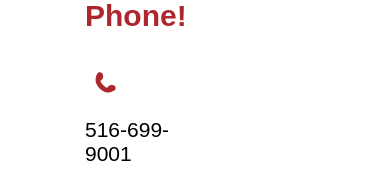
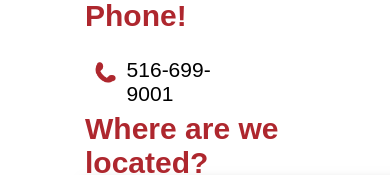
Before and after one commit to PrinceJudah85/Two-Little-Red-Hens, a React (Create React App) app: page /ContactUs in a window 390 px wide. Shown: the part 260-435 px from the top of the page. Built offline with nearby package versions, Linux system fonts and the light colour scheme; a web font is replaced by a local one.

Commit message:
update contact me and move phone number next to phone image

```diff
--- a/src/App.css
+++ b/src/App.css
@@ -300,7 +300,6 @@
 
 .contact-by-phone {
   width: 249px;
-  height: 82px;
   font-family:'Hind Madurai', sans-serif;
   font-size: 30px;
   font-weight: bold;
@@ -347,3 +346,12 @@
   object-fit: contain;
   box-shadow: 0 6px 12px 0 rgba(0, 0, 0, 0.5);
 }
+
+#contact-phone-div {
+  display: flex;
+  align-items: center;
+}
+
+#contact-phone-div p {
+  margin: 0;
+}
--- a/src/App.js
+++ b/src/App.js
@@ -10,6 +10,7 @@ import Cupcake from './components/Cupcake';
 import Cheesecake from './components/Cheesecake';
 import Pie from './components/Pie';
 import ContactUs from './components/ContactUs';
+import About from './components/About';
 
 class App extends React.Component {
   constructor() {
--- a/src/components/ContactUs.jsx
+++ b/src/components/ContactUs.jsx
@@ -5,8 +5,10 @@ export default function ContactUs() {
   return (
     <section id="contact-us-section">
       <h2 className="contact-by-phone">Contact by Phone!</h2>
-      <img className="phone-img" src={phoneImg} alt="phone image">
-      </img><p className="phone-number">516-699-9001</p>
+      <div id="contact-phone-div">
+        <img className="phone-img" src={phoneImg} alt="phone image"></img>
+        <p className="phone-number">516-699-9001</p>
+      </div>
 
       <h2 className="location-header">Where are we located?</h2>
 
```
